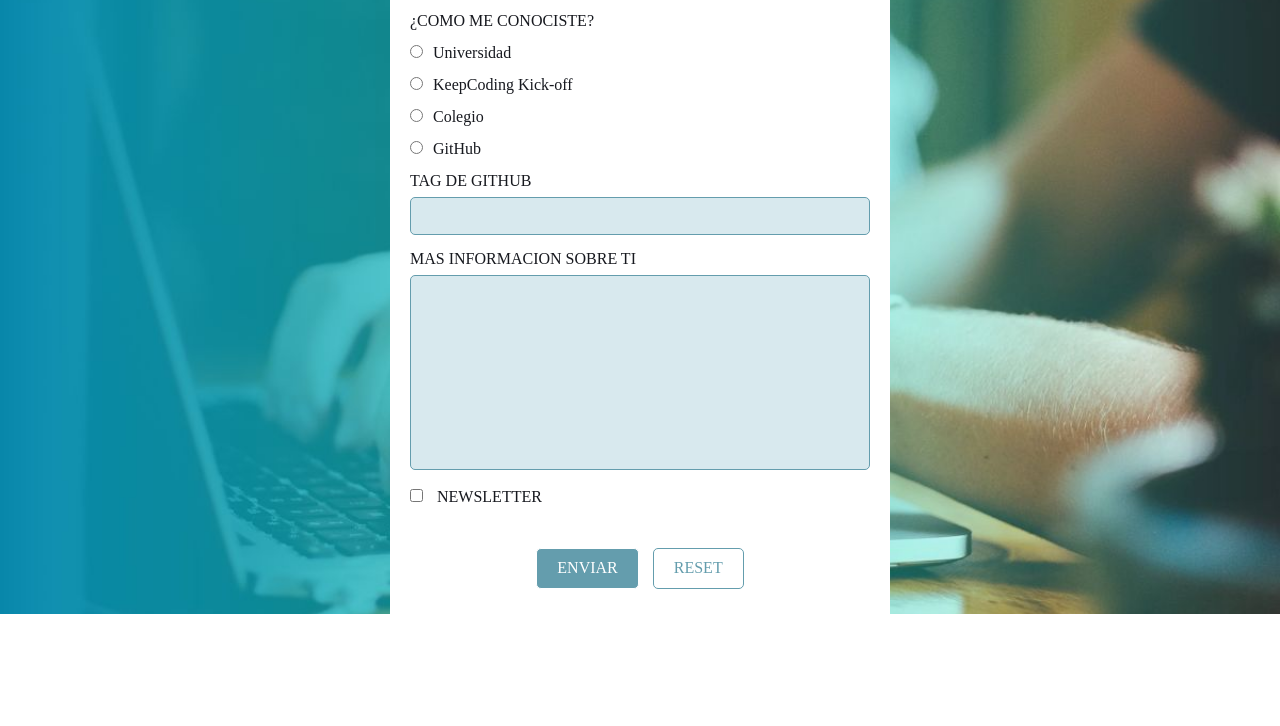
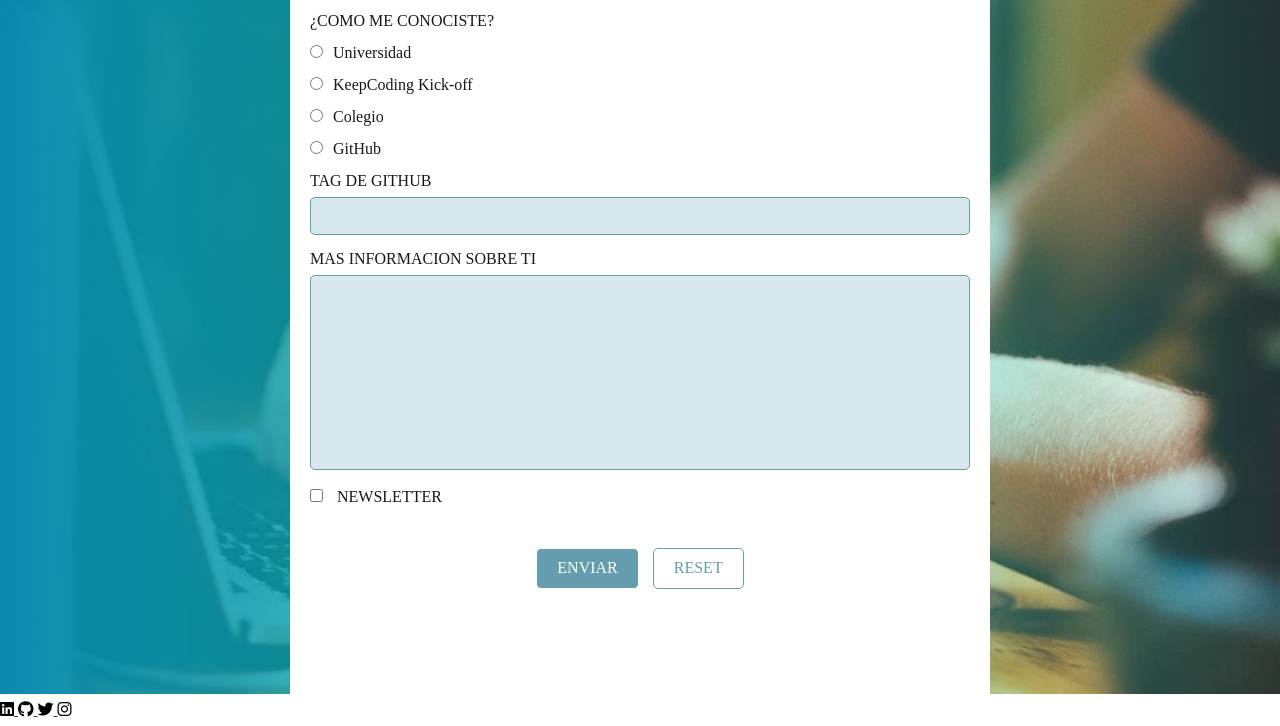
Before and after one commit to Snipsx17/practica_html_css_keepcoding, a plain HTML site: page index.html in a window 1280 px wide. Shown: the part 2937-3663 px from the top of the page. Before the commit the page ends 3551 px from the top, so only its background shows below. Drawn offline with Linux system fonts and the light colour scheme.

Commit message:
Termino el formulario

```diff
--- a/index.html
+++ b/index.html
@@ -11,6 +11,7 @@
     <link rel="stylesheet" href="styles/contact.css">
     <link rel="stylesheet" href="styles/components.css">
     <title>Portfolio Uberth Hernandez | Desarrollador Web</title>
+    <link rel="stylesheet" href="https://cdnjs.cloudflare.com/ajax/libs/font-awesome/6.4.0/css/all.min.css">
   </head>
   <body>
     <header>
@@ -195,9 +196,23 @@
             </div>
         </form>
         </div>
-
-
       </section>
     </main>
+    <footer>
+        <div class="rrss">
+            <a href="">
+                <i class="fa-brands fa-linkedin" style="color: #000000;"></i>
+            </a>
+            <a href="">
+                <i class="fa-brands fa-github" style="color: #000000;"></i>
+            </a>
+            <a href="">
+                <i class="fa-brands fa-twitter" style="color: #000000;"></i>
+            </a>
+            <a href="">
+                <i class="fa-brands fa-instagram" style="color: #000000;"></i>
+            </a>
+        </div>
+    </footer>
   </body>
 </html>
--- a/styles/contact.css
+++ b/styles/contact.css
@@ -1,6 +1,7 @@
 .form{
     margin: 0 auto;
     padding: 2rem;
+    padding-bottom: 10rem;
 }
 
 .form h2{
@@ -69,11 +70,19 @@ textarea{
     .contact{
         background-image: url("../assets/app/form_bg_992.jpg");
     }
+
+    .form{
+        width: 600px;
+    }
 }
 
 @media(min-width: 1200px){
     .contact{
         background-image: url("../assets/app/form_bg_1200.jpg");
+    }
+
+    .form{
+        width: 700px;
     }
 }
 
@@ -81,4 +90,8 @@ textarea{
     .contact{
         background-image: url("../assets/app/form_bg_1400.jpg");
     }
+
+    .form{
+        width: 750px;
+    }
 }
```
Also changed, not shown: styles/footer.css (added).
